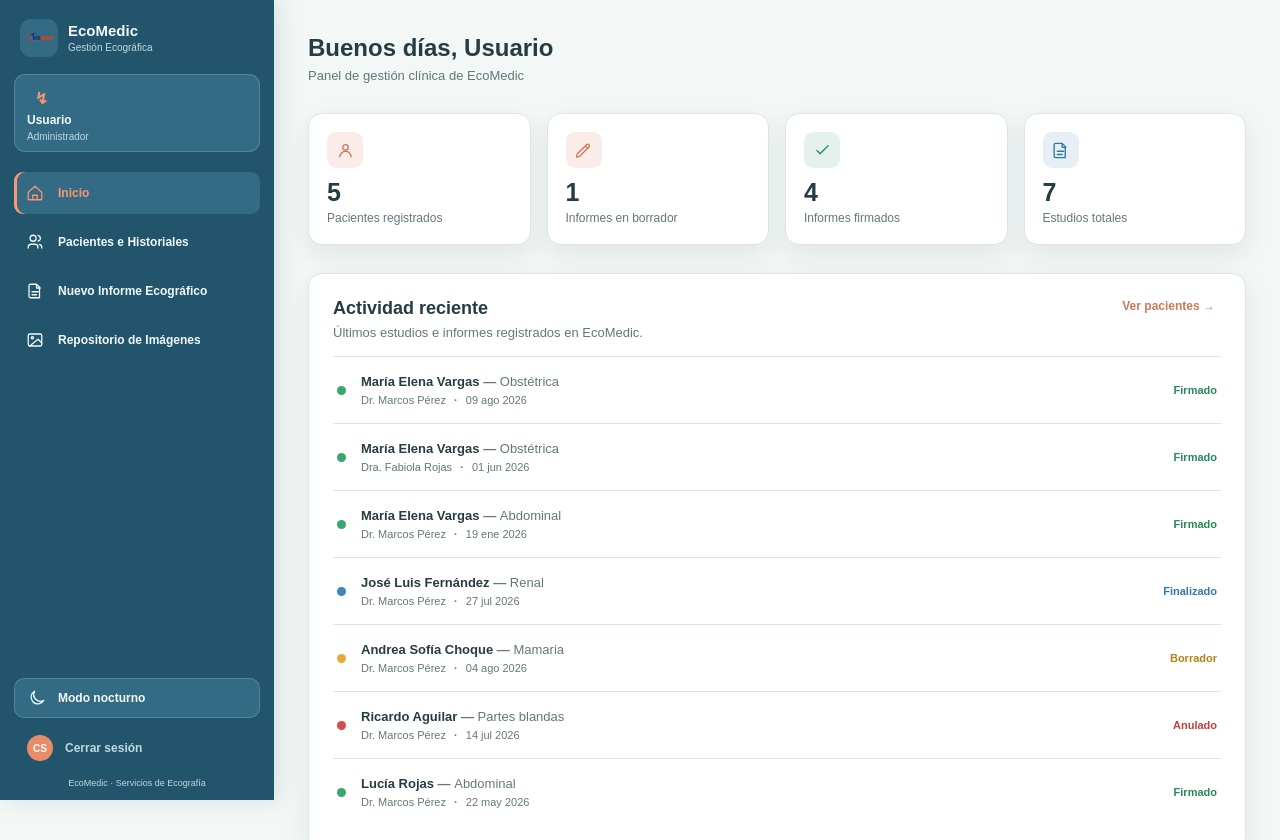
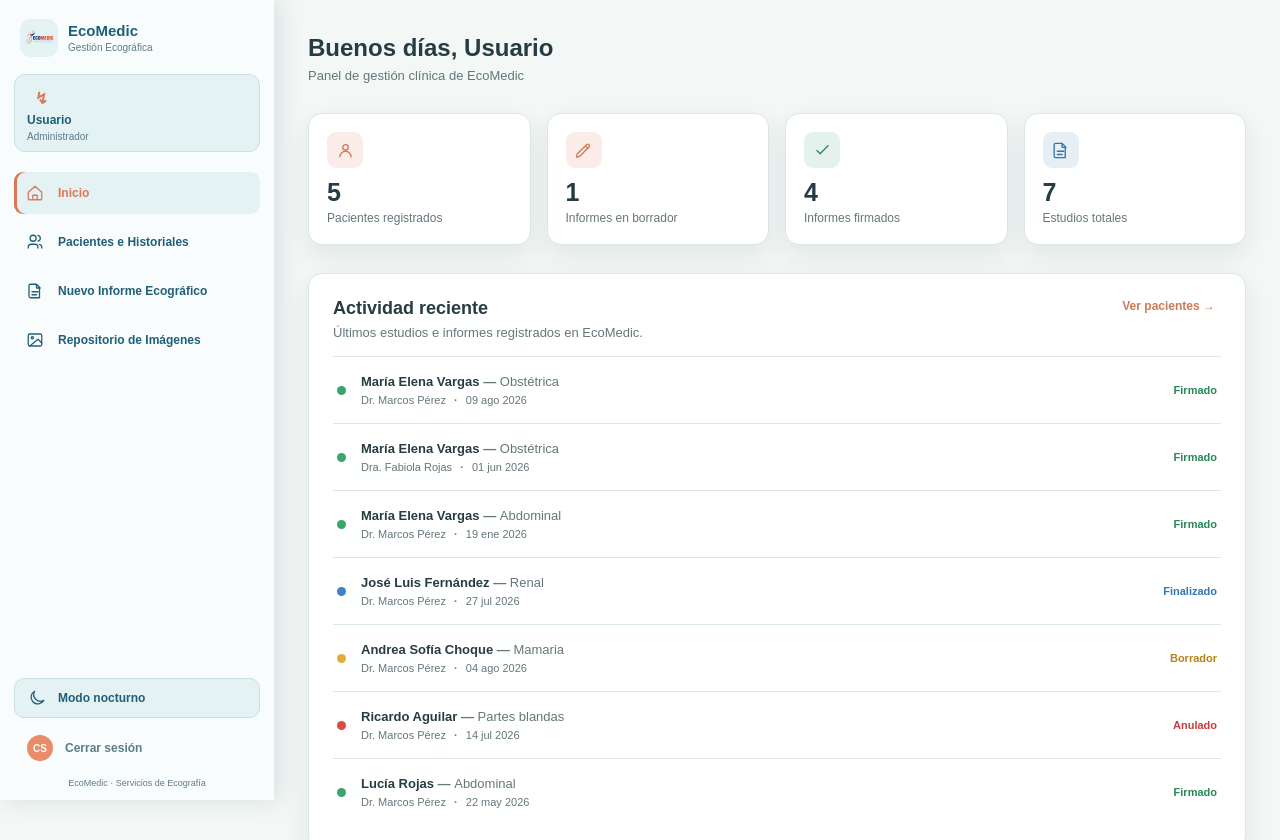
Before and after one commit to Emsof26/web-ecomedic, a React (Vite) app: page / in a window 1280 px wide. Shown: the top 840 px of the page. Built offline with nearby package versions, Linux system fonts and the light colour scheme.

Commit message:
Se cambiaron los colores del menu hamburguesa

```diff
--- a/src/components/navigation/Navbar.css
+++ b/src/components/navigation/Navbar.css
@@ -1,10 +1,10 @@
 .navbar {
-  --sidebar-bg: #22546c;
-  --sidebar-surface: #326b83;
-  --sidebar-border: rgba(229, 244, 247, .18);
-  --sidebar-text: #f3f9fa;
-  --sidebar-muted: #c0d8de;
-  --sidebar-accent: #ff956f;
+  --sidebar-bg: #f9fcfc;
+  --sidebar-surface: #e4f2f4;
+  --sidebar-border: #c7e0e4;
+  --sidebar-text: #1f5f78;
+  --sidebar-muted: #5d7c88;
+  --sidebar-accent: #db7658;
   position: fixed;
   z-index: 20;
   inset: 0 auto 0 0;
```
